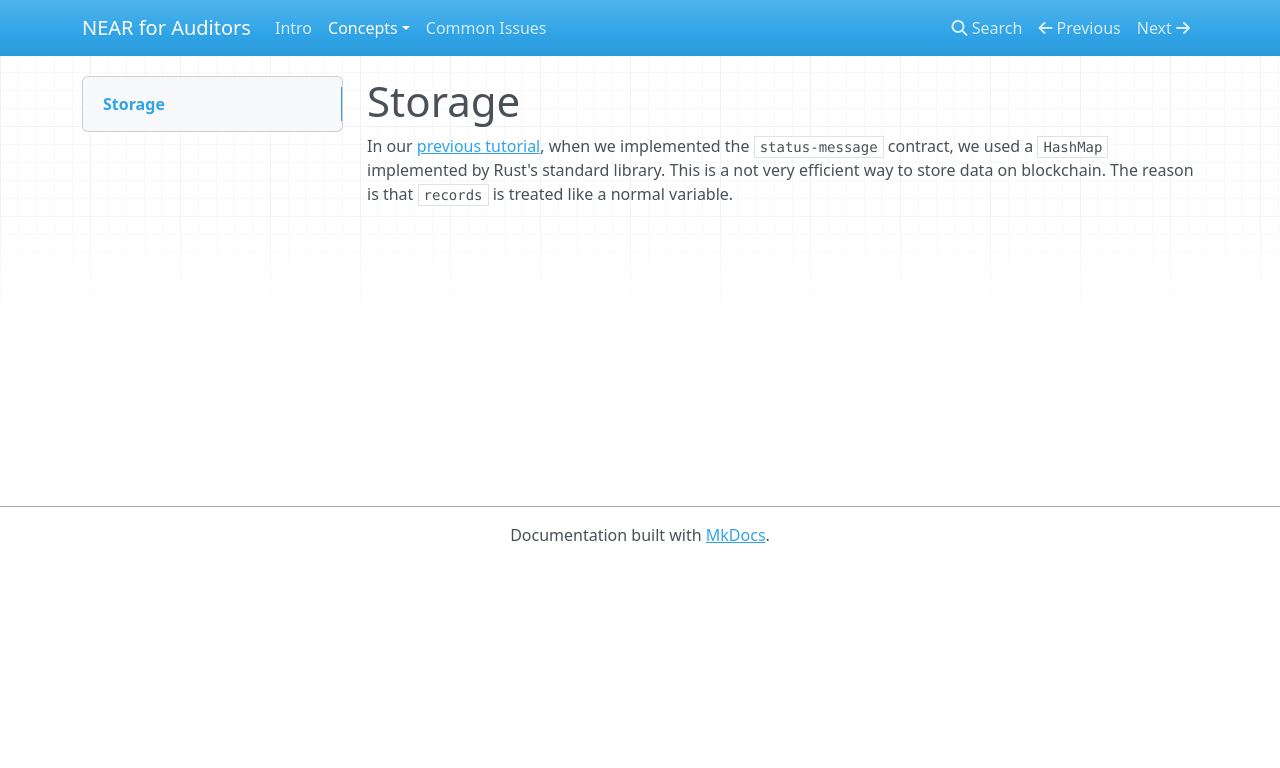
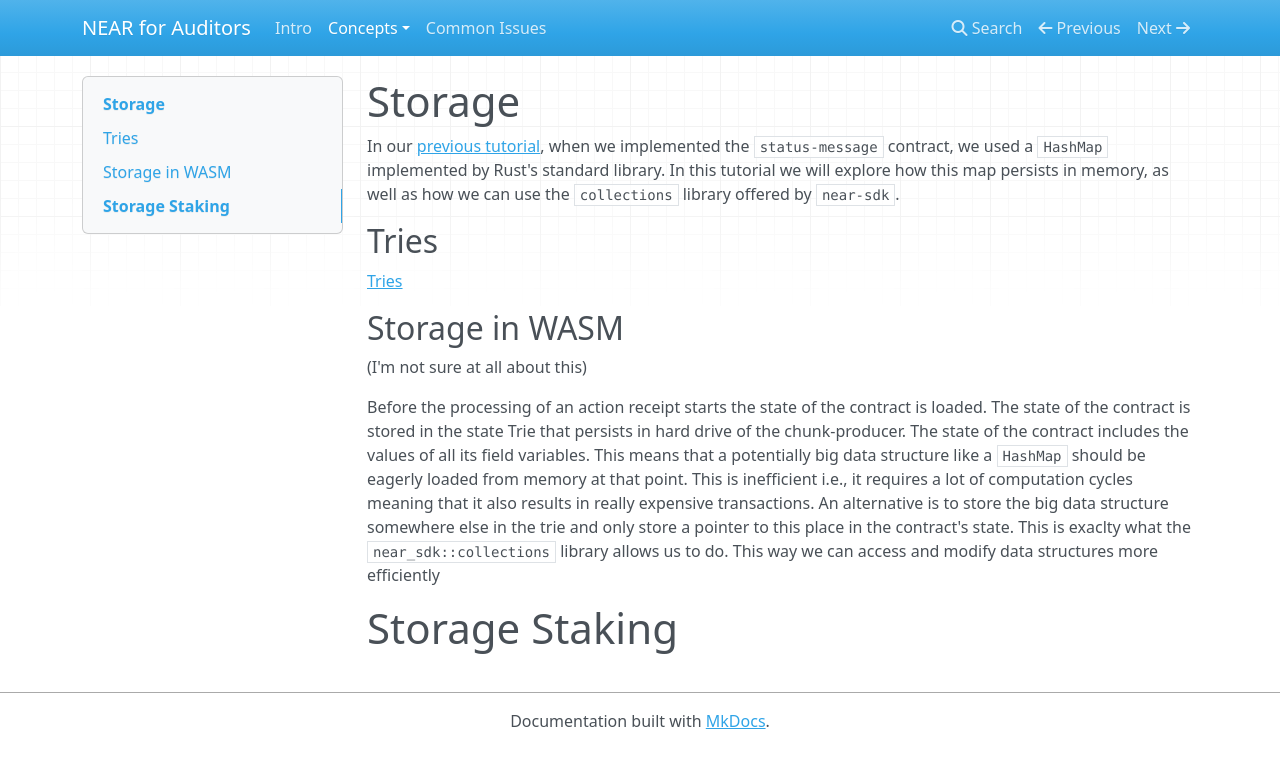
Before and after one commit to ChainSecurity/near-for-auditors, an MkDocs documentation site: the page built from docs/storage.md, in a window 1280 px wide. Shown: the top 768 px of the page. Built offline with MkDocs 1.6.1, drawn with Linux system fonts in a browser that asks for light colours; nearby versions of some CDN libraries.

Commit message:
WASM storage

```diff
--- a/docs/storage.md
+++ b/docs/storage.md
@@ -1,3 +1,16 @@
 # Storage
 
-In our [previous tutorial](execution.md), when we implemented the ``status-message`` contract, we used a ``HashMap`` implemented by Rust's standard library. This is a not very efficient way to store data on blockchain. The reason is that ``records`` is treated like a normal variable.
+In our [previous tutorial](execution.md), when we implemented the ``status-message`` contract, we used a ``HashMap`` implemented by Rust's standard library. In this tutorial we will explore how this map persists in memory, as well as how we can use the ``collections`` library offered by ``near-sdk``.
+
+## Tries
+[Tries](https://en.wikipedia.org/wiki/Trie)
+
+## Storage in WASM
+
+(I'm not sure at all about this)
+
+Before the processing of an action receipt starts the state of the contract is loaded. The state of the contract is stored in the state Trie that persists in hard drive of the chunk-producer. The state of the contract includes the values of all its field variables. This means that a potentially big data structure like a ``HashMap`` should be eagerly loaded from memory at that point. This is inefficient i.e., it requires a lot of computation cycles meaning that it also results in really expensive transactions.
+An alternative is to store the big data structure somewhere else in the trie and only store a pointer to this place in the contract's state. This is exaclty what the ``near_sdk::collections`` library allows us to do. This way we can access and modify data structures more efficiently
+
+
+# Storage Staking
```
